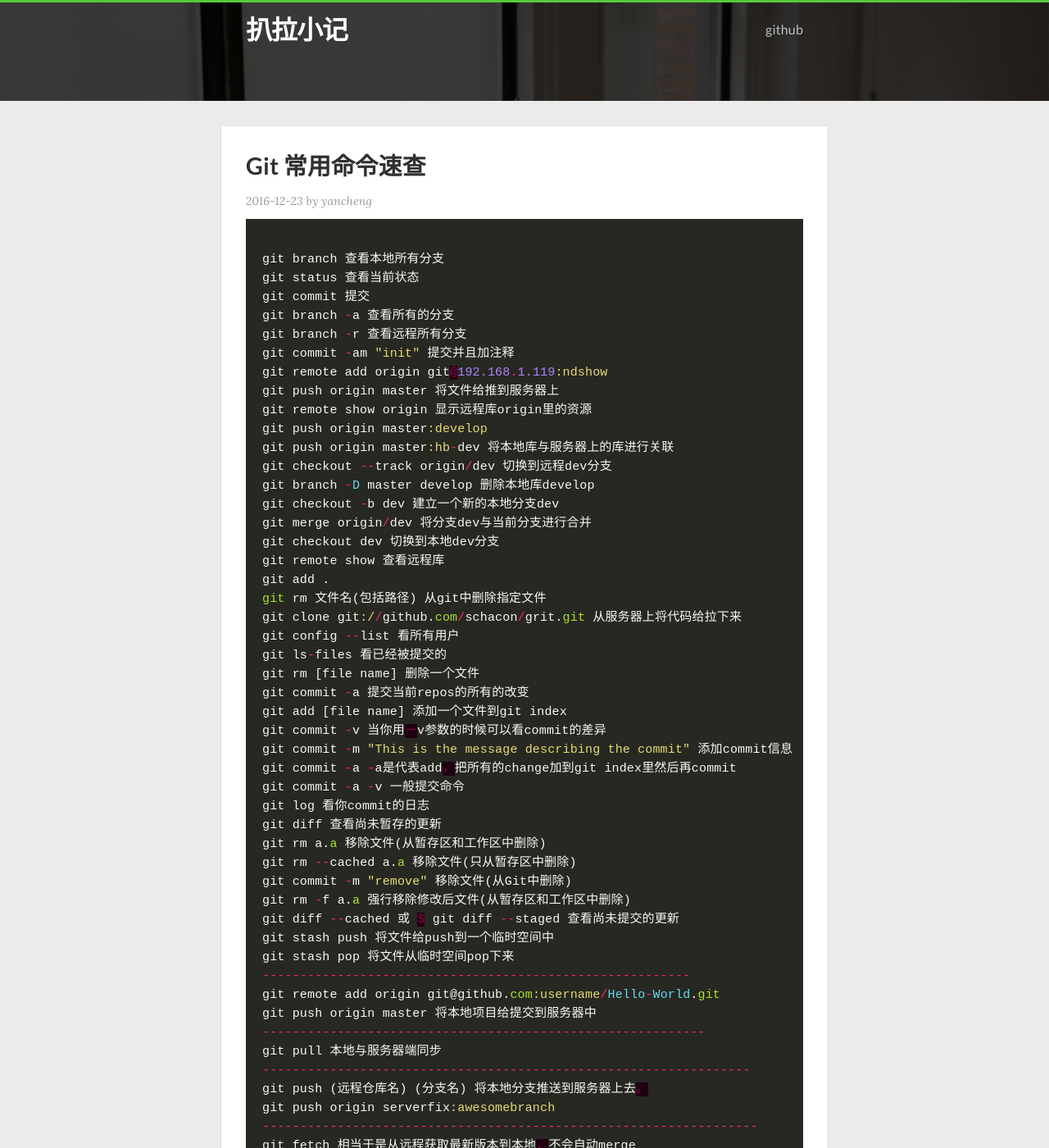
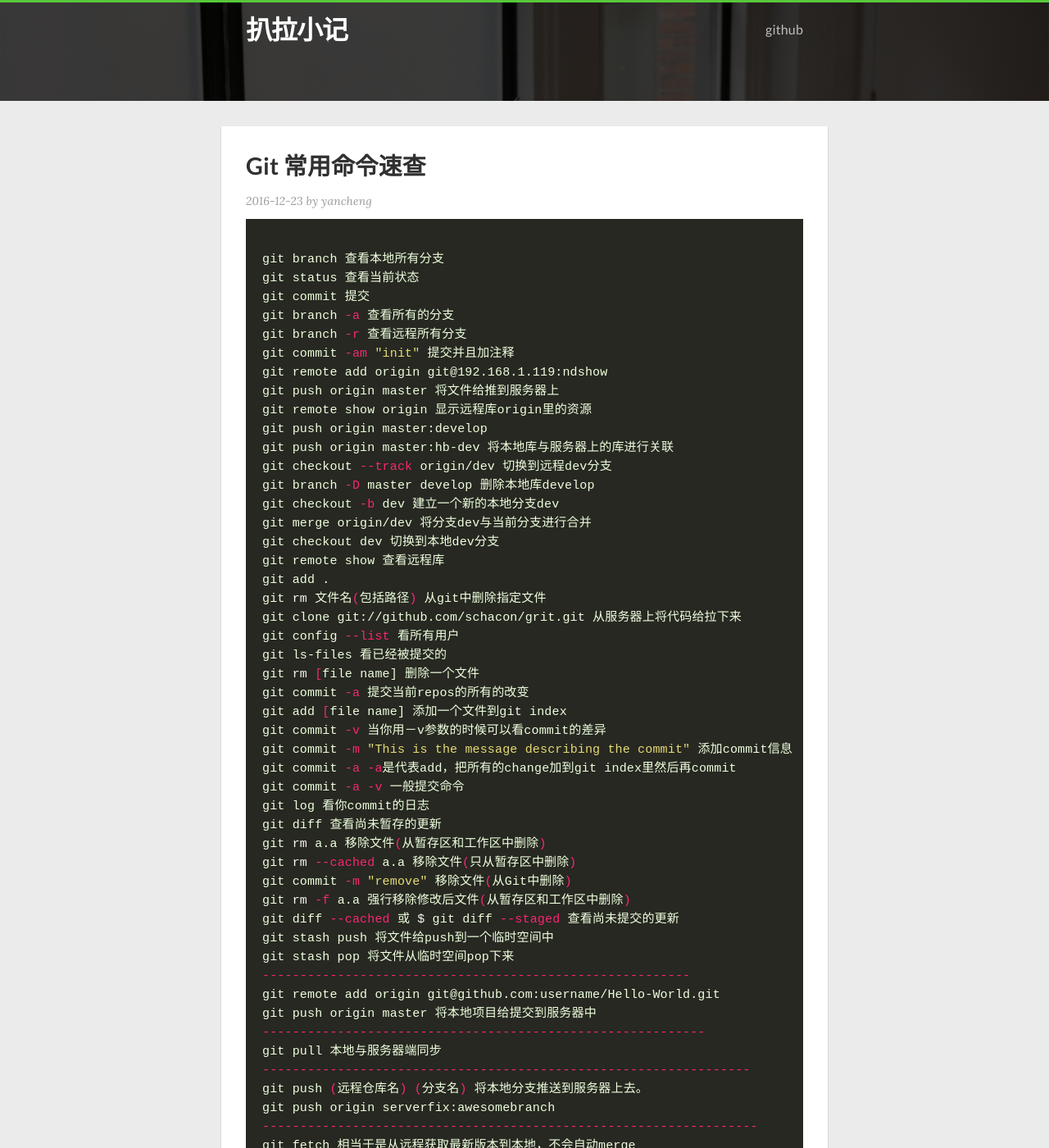
Before and after one commit to yanchengv/yanchengv.github.io, a Jekyll site: the page built from _posts/2016-12-23-git-commands.markdown, in a window 1280 px wide and 1400 px high. Shown: the whole window at 82% size. Built offline with Jekyll 4.4.1, drawn with Linux system fonts in a browser that asks for light colours; nearby versions of some CDN libraries; Markdown is read by kramdown in place of the engine named in the settings; some of the changed text lies outside the part shown.

Commit message:
Update 2016-12-23-git-commands.markdown

````diff
--- a/_posts/2016-12-23-git-commands.markdown
+++ b/_posts/2016-12-23-git-commands.markdown
@@ -7,7 +7,7 @@ comments: true
 ---
 
 
-```ruby
+```sh
 
 git branch 查看本地所有分支
 git status 查看当前状态
````
